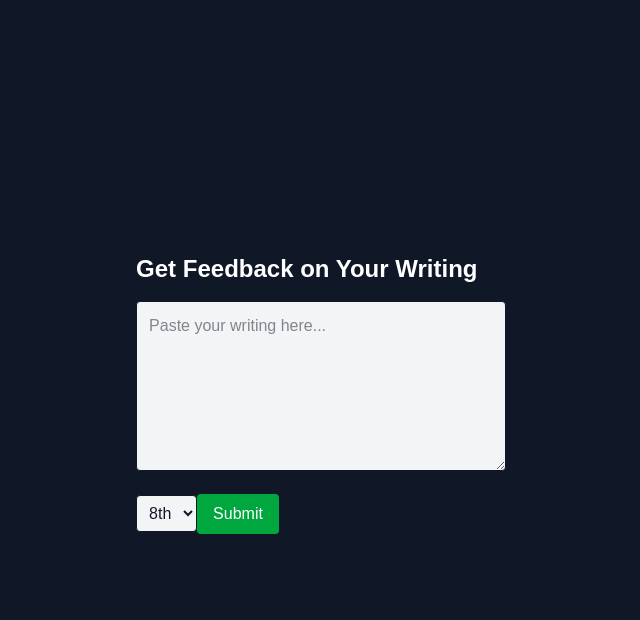
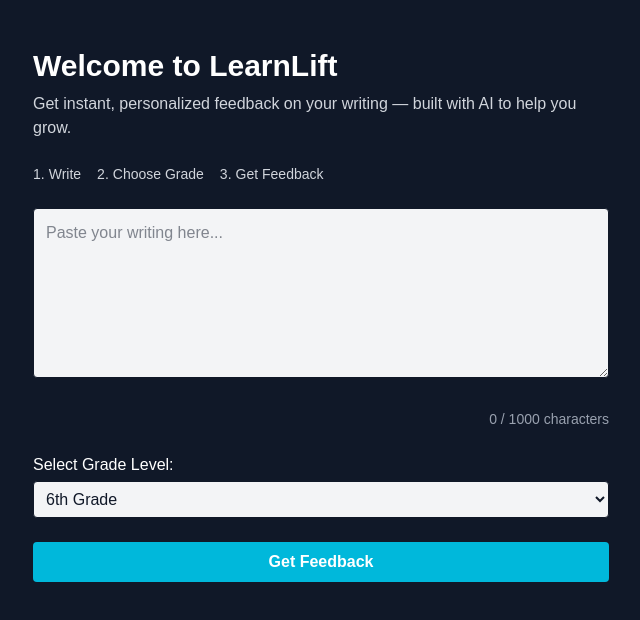
Before and after one commit to jeffgrahamcodes/learnlift, a Next.js app in the folder frontend/: page / in a window 1280 px wide. Shown: the top 620 px of the page, without its empty margins (319-959 px from the left). Built offline with nearby package versions, Linux system fonts and the light colour scheme.

Commit message:
feat(ui): enhance LearnLift form with feedback animation, guidance, and better UX

```diff
--- a/frontend/src/components/FeedbackForm.tsx
+++ b/frontend/src/components/FeedbackForm.tsx
@@ -1,18 +1,21 @@
 'use client';
 
-import { useState } from 'react';
+import React, { useState } from 'react';
+import { motion } from 'framer-motion';
 
-export default function FeedbackForm() {
+const FeedbackForm = () => {
   const [text, setText] = useState('');
-  const [gradeLevel, setGradeLevel] = useState('8th');
+  const [gradeLevel, setGradeLevel] = useState('6th');
   const [feedback, setFeedback] = useState('');
-  const [loading, setLoading] = useState(false);
+
+  const resetForm = () => {
+    setText('');
+    setFeedback('');
+  };
 
   const handleSubmit = async (e: React.FormEvent) => {
     e.preventDefault();
-    setLoading(true);
-    setFeedback('');
-
+    setFeedback('Loading feedback...');
     try {
       const res = await fetch(
         'https://learnlift-3gca.onrender.com/api/feedback',
@@ -22,22 +25,35 @@
           body: JSON.stringify({ text, grade_level: gradeLevel }),
         }
       );
-
       const data = await res.json();
       setFeedback(data.feedback);
     } catch {
       setFeedback('Error getting feedback. Please try again.');
-    } finally {
-      setLoading(false);
     }
   };
 
   return (
-    <div className="max-w-xl mx-auto p-6">
-      <h1 className="text-2xl font-bold mb-4">
-        Get Feedback on Your Writing
+    <div className="bg-gray-900 text-white min-h-screen py-12 px-6">
+      <div className="max-w-xl mx-auto">
+        <h1 className="text-3xl font-bold mb-2">
+          Welcome to LearnLift
         </h1>
-      <form onSubmit={handleSubmit} className="space-y-4">
+        <p className="text-gray-300 mb-6">
+          Get instant, personalized feedback on your writing — built
+          with AI to help you grow.
+        </p>
+
+        <ul className="flex space-x-4 mb-6 text-sm text-gray-300">
+          <li className="before:content-['1.'] before:mr-1">Write</li>
+          <li className="before:content-['2.'] before:mr-1">
+            Choose Grade
+          </li>
+          <li className="before:content-['3.'] before:mr-1">
+            Get Feedback
+          </li>
+        </ul>
+
+        <form onSubmit={handleSubmit} className="space-y-6">
           <textarea
             value={text}
             onChange={(e) => setText(e.target.value)}
@@ -46,35 +62,65 @@
             placeholder="Paste your writing here..."
             required
           />
+          <p className="text-sm text-gray-400 text-right">
+            {text.length} / 1000 characters
+          </p>
+
+          <div>
+            <label htmlFor="grade" className="block mb-1">
+              Select Grade Level:
+            </label>
             <select
+              id="grade"
               value={gradeLevel}
               onChange={(e) => setGradeLevel(e.target.value)}
-          className="p-2 border rounded bg-gray-100 text-gray-900 dark:bg-gray-800 dark:text-white"
+              className="w-full p-2 border rounded bg-gray-100 text-gray-900 dark:bg-gray-800 dark:text-white"
             >
-          <option>6th</option>
-          <option>7th</option>
-          <option>8th</option>
-          <option>9th</option>
+              <option value="5th">5th Grade</option>
+              <option value="6th">6th Grade</option>
+              <option value="7th">7th Grade</option>
+              <option value="8th">8th Grade</option>
+              <option value="9th">9th Grade</option>
             </select>
+          </div>
+
           <button
             type="submit"
-          className="bg-green-600 text-white px-4 py-2 rounded disabled:opacity-50"
-          disabled={loading}
+            className="w-full bg-cyan-500 hover:bg-cyan-600 text-white font-semibold py-2 px-4 rounded"
           >
-          {loading ? 'Getting Feedback...' : 'Submit'}
+            Get Feedback
           </button>
         </form>
 
         {feedback && (
-        <div className="mt-6 p-4 bg-white text-gray-900 rounded shadow max-w-xl">
+          <motion.div
+            initial={{ opacity: 0 }}
+            animate={{ opacity: 1 }}
+            transition={{ duration: 0.3 }}
+            className="mt-6 p-4 bg-white text-gray-900 rounded shadow"
+          >
             <h2 className="font-bold mb-2 text-green-700">
               AI Feedback:
             </h2>
             <p className="leading-relaxed whitespace-pre-line">
               {feedback}
             </p>
+          </motion.div>
+        )}
+
+        {feedback && (
+          <div className="text-center mt-4">
+            <button
+              onClick={resetForm}
+              className="bg-cyan-500 hover:bg-cyan-600 text-white px-4 py-2 rounded"
+            >
+              Try Another
+            </button>
           </div>
         )}
       </div>
+    </div>
   );
-}
+};
+
+export default FeedbackForm;
```
Also changed, not shown: frontend/package.json (+7 -6 lines), 1 other file (tests, documents, lock files or other folders). Lines whose indentation alone changed are shown as unchanged.
